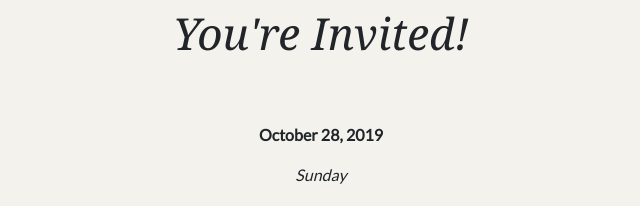
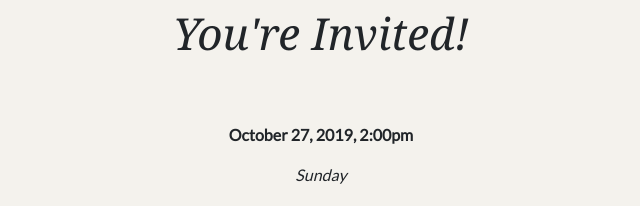
Before and after one commit to codehzl/roseandclakwedding2019, a plain HTML site: page index.html in a window 1280 px wide. Shown: the part 2360-2566 px from the top of the page, without its empty margins (319-959 px from the left). Drawn offline with nearby package versions, Linux system fonts and the light colour scheme.

Commit message:
Update index.html

```diff
--- a/index.html
+++ b/index.html
@@ -79,7 +79,7 @@
             <div class="col-lg-8 offset-lg-2 wow fadeInUp">
               <h2>You're Invited!</h2>
               <br />
-              <p><strong>October 28, 2019</strong></p>
+              <p><strong>October 27, 2019, 2:00pm</strong></p>
               <p><em>Sunday</em></p>
               <p><strong>Palazzo Verde</strong></p>
               <p><em>Daang Reyna, Almanza Dos, Las Pinas, Metro Manila</em></p>
```
